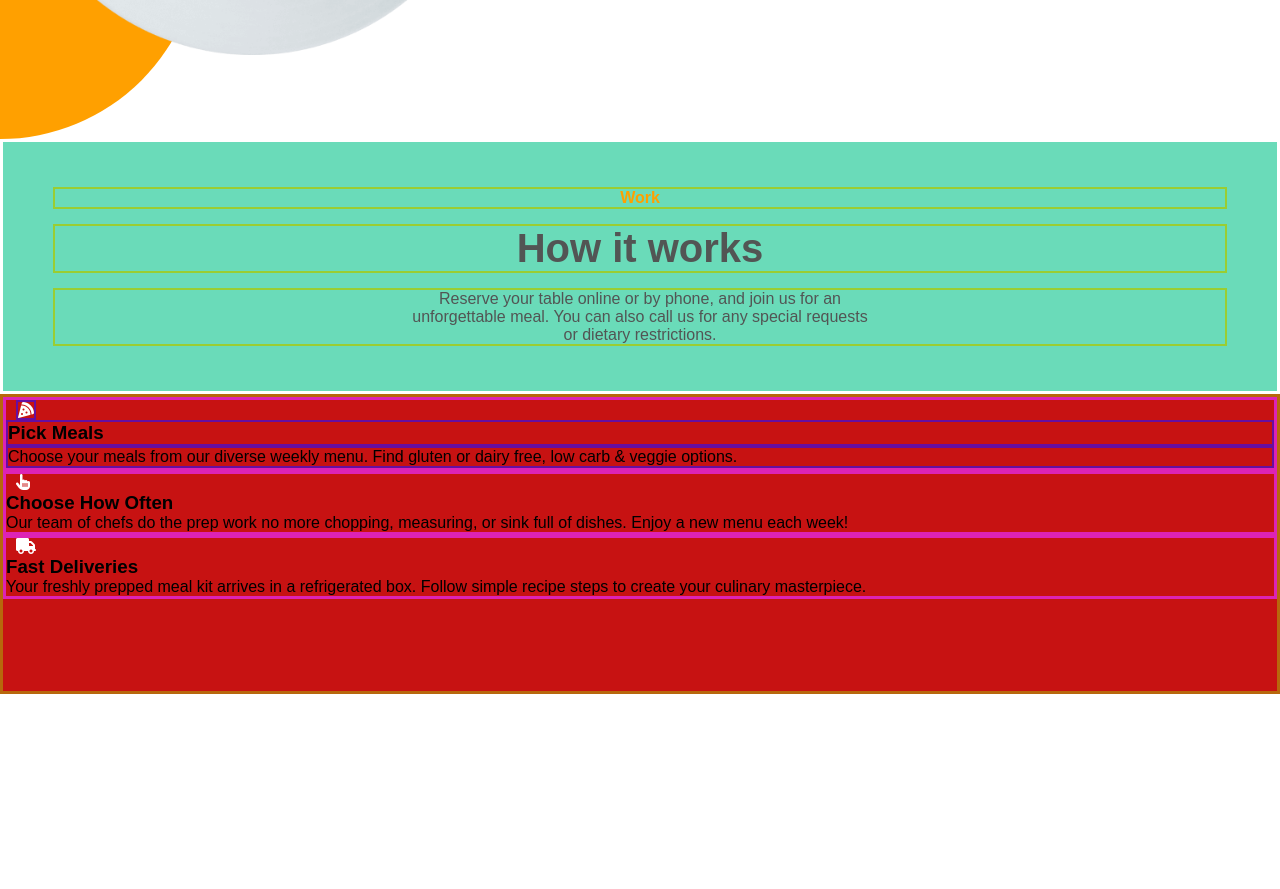
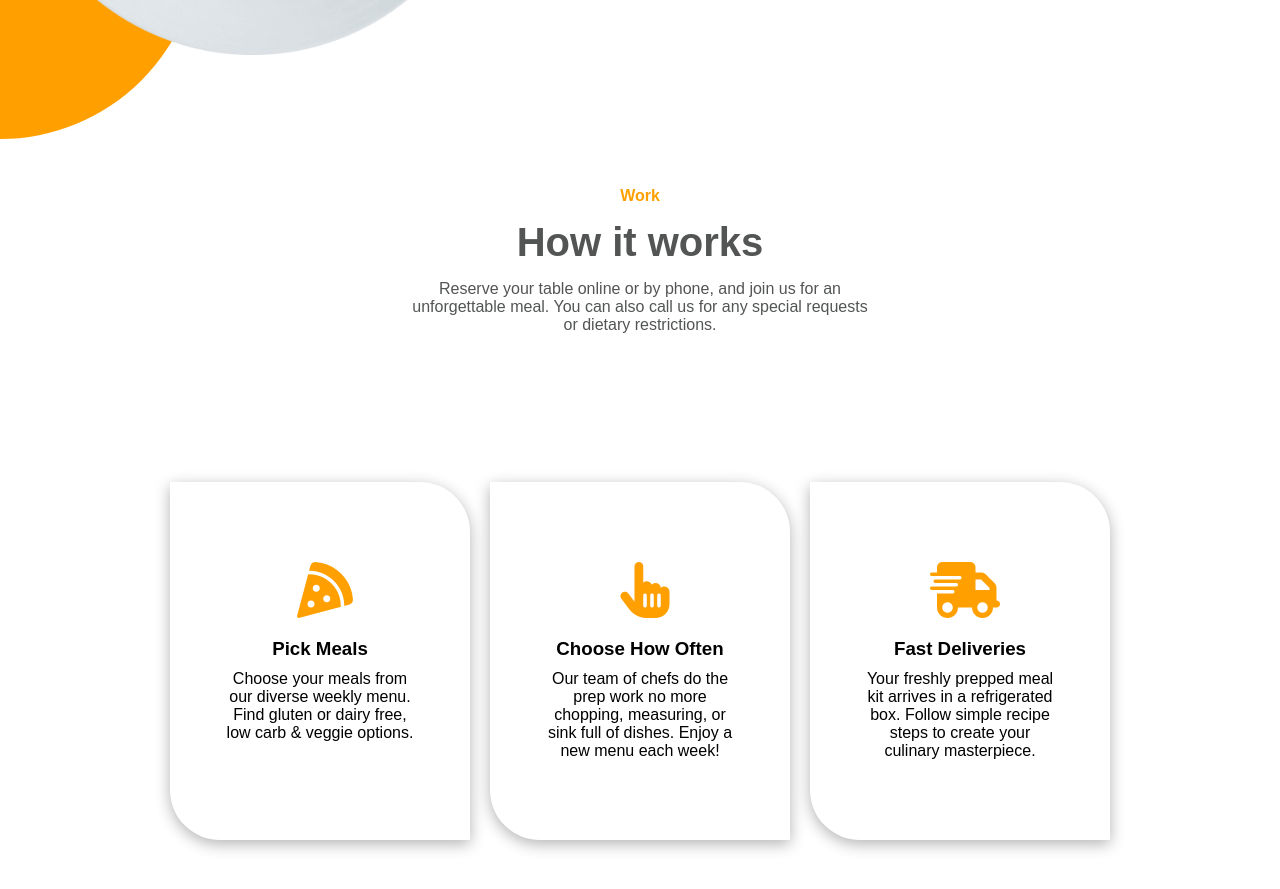
Before and after one commit to nickonyi/Restaurant-page, a website built with webpack: page dist/index.html in a window 1280 px wide. Shown: the part 1740-2629 px from the top of the page. Before the commit the page ends 2434 px from the top, so only its background shows below. Built offline with nearby package versions, Linux system fonts and the light colour scheme; a web font is replaced by a local one.

Commit message:
Finished the how it works section

```diff
--- a/src/howItWorks.js
+++ b/src/howItWorks.js
@@ -20,15 +20,15 @@ function howItworks() {
     const howItWorksContentHeader = document.createElement('div');
     howItWorksContentHeader.setAttribute('class', 'how-it-works-content-header');
     const howItWorksContentHeaderChild1 = document.createElement('div');
-    howItWorksContentHeaderChild1.setAttribute('class', 'how-it-works-content-header-child1');
+    howItWorksContentHeaderChild1.setAttribute('class', 'how-it-works-content-header-child1 child-box');
     const howItWorksContentHeaderChild2 = document.createElement('div');
-    howItWorksContentHeaderChild2.setAttribute('class', 'how-it-works-content-header-child2');
+    howItWorksContentHeaderChild2.setAttribute('class', 'how-it-works-content-header-child2 child-box');
     const howItWorksContentHeaderChild3 = document.createElement('div');
-    howItWorksContentHeaderChild3.setAttribute('class', 'how-it-works-content-header-child3');
+    howItWorksContentHeaderChild3.setAttribute('class', 'how-it-works-content-header-child3 child-box');
 
     //how it works content header child 1
     const howItWorksContentHeaderChild1Icon = document.createElement('i');
-    howItWorksContentHeaderChild1Icon.classList.add("fa-solid", "fa-pizza-slice");
+    howItWorksContentHeaderChild1Icon.classList.add("fa-solid", "fa-pizza-slice", "fa-box-icon");
     const howItWorksContentHeaderChild1Header = document.createElement('h3');
     howItWorksContentHeaderChild1Header.setAttribute('class', 'how-it-works-content-header-child1-header');
     howItWorksContentHeaderChild1Header.textContent = 'Pick Meals';
@@ -38,7 +38,7 @@ function howItworks() {
 
     //how it works content header child 2
     const howItWorksContentHeaderChild2Icon = document.createElement('i');
-    howItWorksContentHeaderChild2Icon.classList.add("fa-solid", "fa-hand-pointer");
+    howItWorksContentHeaderChild2Icon.classList.add("fa-solid", "fa-hand-pointer", "fa-box-icon");
     const howItWorksContentHeaderChild2Header = document.createElement('h3');
     howItWorksContentHeaderChild2Header.setAttribute('class', 'how-it-works-content-header-child2-header');
     howItWorksContentHeaderChild2Header.textContent = 'Choose How Often';
@@ -47,7 +47,7 @@ function howItworks() {
     howItWorksContentHeaderChild2Paragraph.textContent = 'Our team of chefs do the prep work no more chopping, measuring, or sink full of dishes. Enjoy a new menu each week!';
     //how it works content header child 3
     const howItWorksContentHeaderChild3Icon = document.createElement('i');
-    howItWorksContentHeaderChild3Icon.classList.add("fa-solid", "fa-truck");
+    howItWorksContentHeaderChild3Icon.classList.add("fa-solid", "fa-truck-fast", "fa-box-icon");
     const howItWorksContentHeaderChild3Header = document.createElement('h3');
     howItWorksContentHeaderChild3Header.setAttribute('class', 'how-it-works-content-header-child3-header');
     howItWorksContentHeaderChild3Header.textContent = 'Fast Deliveries';
--- a/src/style.css
+++ b/src/style.css
@@ -276,10 +276,6 @@ nav ul li {
 
 /*---------------How it works section--------------------*/
 
-.how-it-works {
-    background: #6adbb9;
-}
-
 .how-it-works-header-container {
     border: 3px solid #fff;
     padding-block: 30px;
@@ -288,7 +284,6 @@ nav ul li {
 }
 
 .how-it-works-header-container>* {
-    border: 2px solid yellowgreen;
     margin-block: 15px;
 }
 
@@ -312,20 +307,29 @@ nav ul li {
 }
 
 .how-it-works-content-header {
-    height: 300px;
-    background: #c71212;
+    padding-block: 100px;
+    display: flex;
+    justify-content: center;
+    gap: 20px;
+    text-align: center;
 }
 
-.how-it-works-content-header {
-    border: 3px solid #b8670c;
+.child-box {
+    padding-block: 70px;
+    padding-inline: 50px;
+    border-top-right-radius: 50px;
+    border-bottom-left-radius: 50px;
+    width: 300px;
+    box-shadow: 0 4px 15px rgba(0, 0, 0, 0.3);
 }
 
-.how-it-works-content-header>div {
-    border: 3px solid #dd23b5;
+.child-box>* {
+    margin-block: 10px;
 }
 
-.how-it-works-content-header-child1>* {
-    border: 2px solid #660ea1;
+.fa-box-icon {
+    font-size: 3.5rem;
+    color: #FFA000;
 }
 
 
```
Also changed, not shown: 1 other file.
